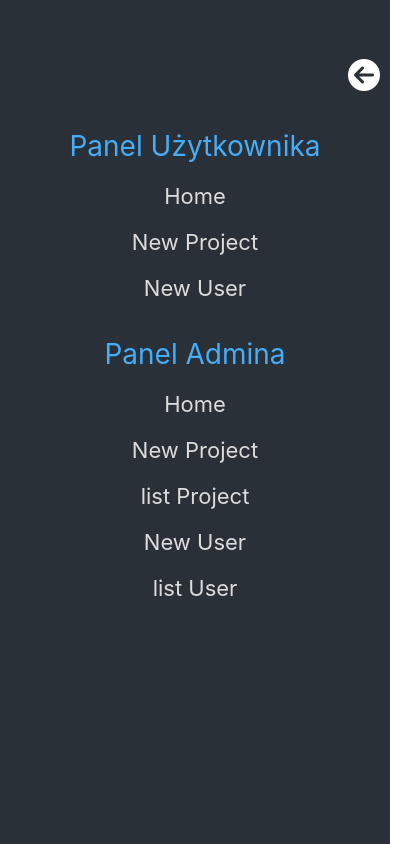
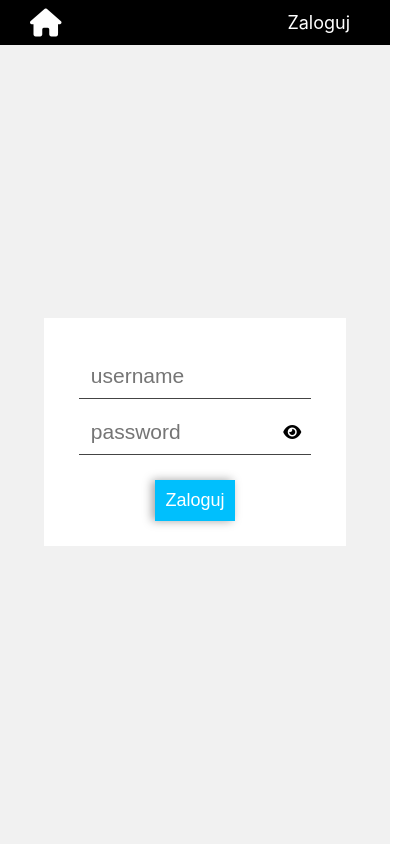
Before and after one commit to Michalk001/EmployeeManagerV2, a React (Create React App) app in the folder frontend/: page /login in a window 390 px wide. Shown: the whole page, 420 px wide, since content can reach past the window. Built offline with nearby package versions, Linux system fonts and the light colour scheme.

Commit message:
responsive in profile

```diff
--- a/frontend/src/components/InputField/Input.tsx
+++ b/frontend/src/components/InputField/Input.tsx
@@ -10,6 +10,7 @@ interface Iprops {
     placeholder?:string,
     classInput?:string,
     classWrap?:string,
+    classInputError?:string,
     id:string,
     name:string,
     labelName?:string
@@ -19,7 +20,7 @@ interface Iprops {
 
  const Input:FC<Iprops> = (props) =>{
 
-    const {classInput,id,name,value,onChange,placeholder="",labelName,classWrap="",type,showRequired} = props
+    const {classInputError,classInput,id,name,value,onChange,placeholder="",labelName,classWrap="",type,showRequired} = props
     const [showPassword, setShowPassword] = useState(false);
 
     const setType = (type: TypeInput):TypeInput =>{
@@ -34,7 +35,7 @@ interface Iprops {
         {labelName &&
             <label
                 htmlFor={id}
-                className={`input__label ${showRequired ? `input__label--required` :``}`}
+                className={`input__label ${showRequired ? (classInputError ? classInputError : `input__label--required`) : ``}`}
             >
                 {labelName}
             </label>
--- a/frontend/src/components/account/Login.tsx
+++ b/frontend/src/components/account/Login.tsx
@@ -1,4 +1,4 @@
-import React, {ChangeEvent, FormEvent, useContext, useState} from "react";
+import React, {ChangeEvent, FormEvent, useContext, useState, } from "react";
 
 import "./style.scss"
 import {decodeUserToken, fetchLogin, saveTokenToCookies} from "./duck/operations";
@@ -6,41 +6,68 @@ import {setUserData} from "./duck/actions";
 import {GlobalContext} from "../../context/Provider";
 import {Button, typeButton, typeButtonAction} from "../button";
 import {Input, TypeInput} from "../InputField";
+import { useHistory } from "react-router-dom"
+import {AppRoute} from "../../routing/AppRoute.enum";
+import {ISnackbarMultiAlert, SnackbarMultiAlert, TypeAlert} from "../snackbar";
 
+const defaultInvalidField = {
+    username:false,
+    password:false
+}
 
 export const Login = () =>{
 
-    const { state, dispatch } = useContext(GlobalContext)
+    const { dispatch } = useContext(GlobalContext)
 
-    const [showPassword, setShowPassword] = useState(false);
     const [loginData, setLoginData] = useState({username:"",password:""})
-    const [requireFieldError, setRequireFieldError] = useState({username:false,password:false})
+    const history = useHistory();
+    const [invalidField, setInvalidField] = useState(defaultInvalidField)
+    const [alertList,setAlertList] = useState<ISnackbarMultiAlert>({
+        hideDuration:5000,
+        alertList:[],
+        isOpen:false,
+        typeAlert:TypeAlert.warning,
+        onClose: () =>{ setAlertList(prevState =>( {...prevState,isOpen:false}))}
+    })
 
     const handleUpdateLoginData = (e:ChangeEvent<HTMLInputElement>) =>{
         setLoginData(prev =>( {...prev,[e.target.name]:e.target.value}))
-        setRequireFieldError(prev => ({...prev,[e.target.name]: false}))
+
     }
 
     const handleSubmitForm = async (event:FormEvent) =>{
         event.preventDefault();
-        let breakSubmit = false;
-        if(loginData.username.trim() === "") {
-            setRequireFieldError(prev => ({...prev, username: true}));
-            breakSubmit = true;
+        setAlertList({...alertList, isOpen: false, alertList:[]})
+        setInvalidField(defaultInvalidField)
+        let isInvalid = false
+        if(loginData.username.trim() === ""){
+            isInvalid= true
+            setInvalidField(prevState => ({...prevState,username: true}))
         }
-        if(loginData.password.trim() === "") {
-            setRequireFieldError(prev => ({...prev, password: true}));
-            breakSubmit = true;
+        if(loginData.password.trim() === ""){
+            isInvalid= true
+            setInvalidField(prevState => ({...prevState,password: true}))
         }
-        if(breakSubmit)
+        if(isInvalid)
             return
-        const response = await fetchLogin(loginData.username,loginData.password);
-        if(response.status === 200) {
-            const jsonRes = await response.json();
-            dispatch(setUserData(decodeUserToken(jsonRes.token)))
+        try {
+            const response = await fetchLogin(loginData.username,loginData.password);
+            if(response.status === 200) {
+                const jsonRes = await response.json();
+                dispatch(setUserData(decodeUserToken(jsonRes.token)))
+                saveTokenToCookies(jsonRes.token)
+                history.push(AppRoute.homePage)
+                return
+            }
+            if(response.status === 401){
+                setAlertList({...alertList, isOpen: true, alertList: [{text: `Błędny login lub hasło`}]})
+                return
+            }
+        }catch (e) {
+            setAlertList({...alertList, isOpen: true, alertList: [{text: `Błąd ${e}`}]})
+        }
+        setAlertList({...alertList, isOpen: true, alertList: [{text: `Nieznany błąd`}]})
 
-            saveTokenToCookies(jsonRes.token)
-        }
 
 
     }
@@ -55,8 +82,9 @@ export const Login = () =>{
                 name={`username`}
                 placeholder={`username`}
                 type={TypeInput.text}
-                classWrap={`account__input-section`}
+                classWrap={`account__input-section ${invalidField.username && `account__input--required`}`}
                 classInput={`account__input`}
+
             />
 
             <Input
@@ -66,12 +94,15 @@ export const Login = () =>{
                 name={`password`}
                 placeholder={`password`}
                 type={TypeInput.password}
-                classWrap={`account__input-section`}
+                classWrap={`account__input-section ${invalidField.password && `account__input--required`}`}
                 classInput={`account__input`}
+
             />
             <Button label={"Zaloguj"} typeAction={typeButtonAction.submit} typeButton={typeButton.normal} classWrap={`account__button--position`} />
 
         </form>
-
+        <SnackbarMultiAlert
+            {...alertList}
+        />
     </div>
 }
--- a/frontend/src/components/account/duck/actions.tsx
+++ b/frontend/src/components/account/duck/actions.tsx
@@ -2,7 +2,7 @@ import {userData, userTypes} from "./types";
 
 
 export interface AccountState {
-    userData: userData | null,
+    userData: userData | null ,
 }
 
 export interface ISetUser {
--- a/frontend/src/components/account/duck/reducers.tsx
+++ b/frontend/src/components/account/duck/reducers.tsx
@@ -1,9 +1,17 @@
 import {AccountActionTypes, AccountState} from './actions'
 import {userTypes} from './types'
-import {logout} from "./operations";
+import {decodeUserToken, loadTokenFromCookies, logout} from "./operations";
+
+
+const createUserData = () =>{
+    const token = loadTokenFromCookies();
+    if(token)
+        return decodeUserToken(token)
+    return null
+}
 
 export const InitAccountState:AccountState = {
-    userData: null
+    userData: createUserData()
 
 }
 
--- a/frontend/src/components/account/style.scss
+++ b/frontend/src/components/account/style.scss
@@ -12,6 +12,12 @@
     width: 400px;
     padding: 25px;
     background-color: #fff;
+    @media (max-width:768px) {
+      width: 80%;
+      padding: 25px;
+      background-color: #fff;
+      box-sizing: border-box;
+    }
   }
   &__input-section{
     display: flex;
@@ -50,6 +56,9 @@
     outline: none;
     background-color: transparent;
     z-index: 5;
+    &--required {
+      background-color: #ff9a9a;
+    }
   }
   &__ico-eye{
     position: absolute;
--- a/frontend/src/components/header/style.scss
+++ b/frontend/src/components/header/style.scss
@@ -15,6 +15,16 @@
     width: 1260px;
     display: flex;
     justify-content: space-between;
+    @media (max-width:1400px) {
+      width: 900px;
+    }
+    @media (max-width:1024px) {
+      width: 600px;
+    }
+    @media (max-width:768px) {
+      width: 100%;
+      padding: 0 30px;
+    }
   }
   &__ico{
     &--home{
@@ -22,6 +32,10 @@
       display: flex;
       align-items: center;
       color: white;
+      transition-duration: 0.25s;
+      &:hover{
+        color: #31a8ff;
+      }
     }
   }
   &__menu-list{
@@ -34,8 +48,10 @@
       padding: 0 10px;
       font-size: 18px;
       color: white;
+      transition-duration: 0.25s;
       &:hover{
         cursor: pointer;
+        color: #31a8ff;
       }
 
     }
--- a/frontend/src/components/sidebar/Sidebar.tsx
+++ b/frontend/src/components/sidebar/Sidebar.tsx
@@ -1,8 +1,9 @@
-import React, {FC, useEffect, useState} from "react";
+import React, {FC, useContext, useEffect, useState} from "react";
 import Cookies from 'js-cookie';
 import "./style.scss"
 import { Link } from "react-router-dom";
 import {AppRoute} from "../../routing/AppRoute.enum";
+import {GlobalContext} from "../../context/Provider";
 
 const ListLinkItem :FC<{text:string, path:string}>= ({text, path}) =>{
     return (
@@ -27,6 +28,7 @@ const ListTitleItem:FC<{text:string}> = ({text}) =>{
 export const Sidebar = () =>{
 
     const [hiddenMenu, setHiddenMenu] = useState(true);
+    const { state } = useContext(GlobalContext)
 
     const changeMenuVisible = () => {
         Cookies.set('hiddenMenu', String(!hiddenMenu), {expires: 365})
--- a/frontend/src/components/templateView/TemplateView.scss
+++ b/frontend/src/components/templateView/TemplateView.scss
@@ -9,5 +9,25 @@
     width: 1260px;
     padding-top: 60px;
     position: relative;
+    @media (max-width:1200px) {
+      width: 900px;
+    }
+
+    @media (max-width:1440px) {
+      width: 900px;
+    }
+
+    @media (max-width:1180px) {
+      width: 700px;
+    }
+
+    @media (max-width:768px) {
+      width: 100%;
+      padding-left: 6px;
+      box-sizing: border-box;
+      padding-right: 6px;
+      overflow: hidden;
+      padding-bottom: 40px;
+    }
   }
 }
--- a/frontend/src/components/templateView/UserTemplate.tsx
+++ b/frontend/src/components/templateView/UserTemplate.tsx
@@ -1,8 +1,9 @@
-import React, {FC} from "react";
-import { Route } from "react-router-dom";
+import React, {FC, useContext, useEffect} from "react";
+import {Redirect, Route } from "react-router-dom";
 import "./TemplateView.scss"
 import {Header} from "../header/Header";
 import {Sidebar} from "../sidebar/Sidebar";
+import {GlobalContext} from "../../context/Provider";
 
 interface IRouteComponent {
     Component: FC,
@@ -11,18 +12,30 @@ interface IRouteComponent {
 }
 
 
-export const UserRoute:FC<IRouteComponent> = ({ path, Component, ...rest }) => (
-
-    <Route path={path} {...rest} render={(props:any) => (
+export const UserRoute:FC<IRouteComponent> = ({ path, Component, ...rest }) => {
+    const {state} = useContext(GlobalContext)
+    return (<Route path={path} {...rest} render={(props: any) => (
         <>
-        <Sidebar />
+            {state.accountState.userData &&  <Sidebar/>}
             <main className="user">
-
                 <div className="user--container">
                     <Component {...props}  />
                 </div>
             </main>
         </>
     )}
-    />
-)
+    />)
+}
+
+export const  RequireLogin:FC<IRouteComponent>  = (props) => {
+    const { state } = useContext(GlobalContext)
+
+    return (<>
+
+        {( state.accountState.userData ) ?<>
+                <UserRoute {...props} />
+            </>
+             :
+            <Route render={() => (<Redirect to='/login' />)} />}
+    </>)
+}
--- a/frontend/src/context/Provider.tsx
+++ b/frontend/src/context/Provider.tsx
@@ -1,4 +1,4 @@
-import React, {createContext, FC, ReactNode, useReducer} from "react";
+import React, {createContext, FC, ReactNode, useEffect, useReducer} from "react";
 import {InitAccountState } from "../components/account/duck/reducers";
 
 import {AppState, IStateContext} from "./types";
@@ -18,6 +18,8 @@ interface props {
 }
 
 
+
+
 export const GlobalProvider:FC<props> = ({children}) =>{
 
     const [state,dispatch] = useReducer(rootReducer,InitialState )
--- a/frontend/src/utiles/box/style.scss
+++ b/frontend/src/utiles/box/style.scss
@@ -9,12 +9,11 @@
   -moz-box-shadow: -2px 4px 53px -7px rgba(0, 0, 0, 0.56);
   box-shadow: -2px 4px 53px -7px rgba(0, 0, 0, 0.56);
   position: relative;
-
+  box-sizing: border-box;
   &--wide {
     width: 100%;
-
     @media (max-width:768px) {
-      width: 100%;
+      width: 96%;
 
     }
   }
```
Also changed, not shown: frontend/src/routing/AppRoutes.tsx (+10 -10 lines). Lines whose indentation alone changed are shown as unchanged.
